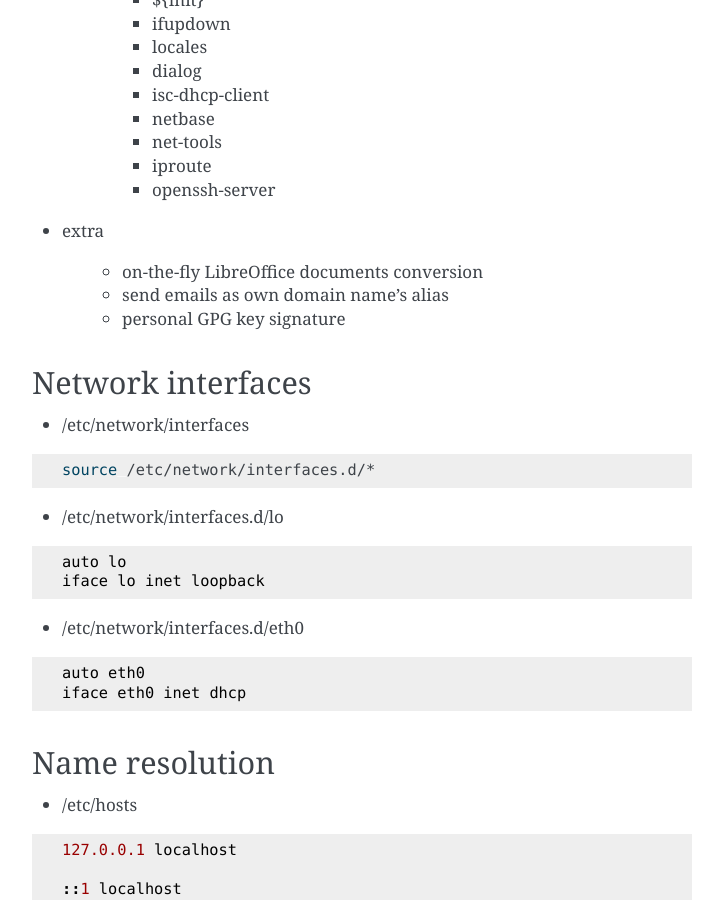
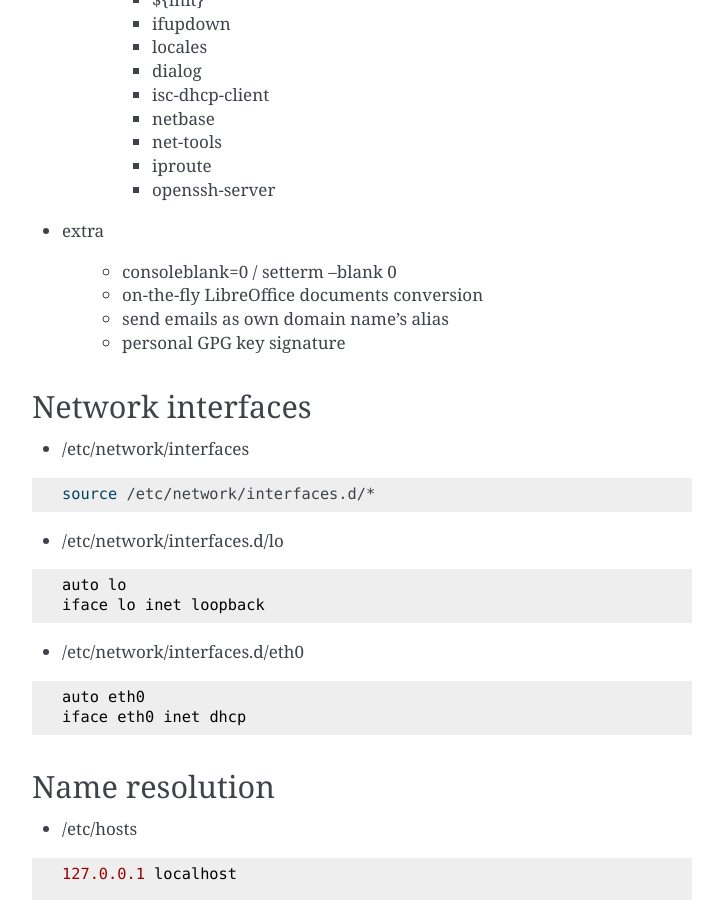
Before and after one commit to rwx-work/docs, a Sphinx documentation site: the page built from source/tasks.rst, in a window 1280 px wide and 900 px high, scrolled down 907 px. Shown: the whole window, without its empty margins (388-1111 px from the left). Built offline with Sphinx 7.4.7, drawn with Linux system fonts in a browser that asks for light colours.

Commit message:
console/blank

```diff
--- a/source/tasks.rst
+++ b/source/tasks.rst
@@ -53,6 +53,7 @@ Tasks
 
 * extra
 
+    * consoleblank=0 / setterm --blank 0
     * on-the-fly LibreOffice documents conversion
     * send emails as own domain name's alias
     * personal GPG key signature
```
